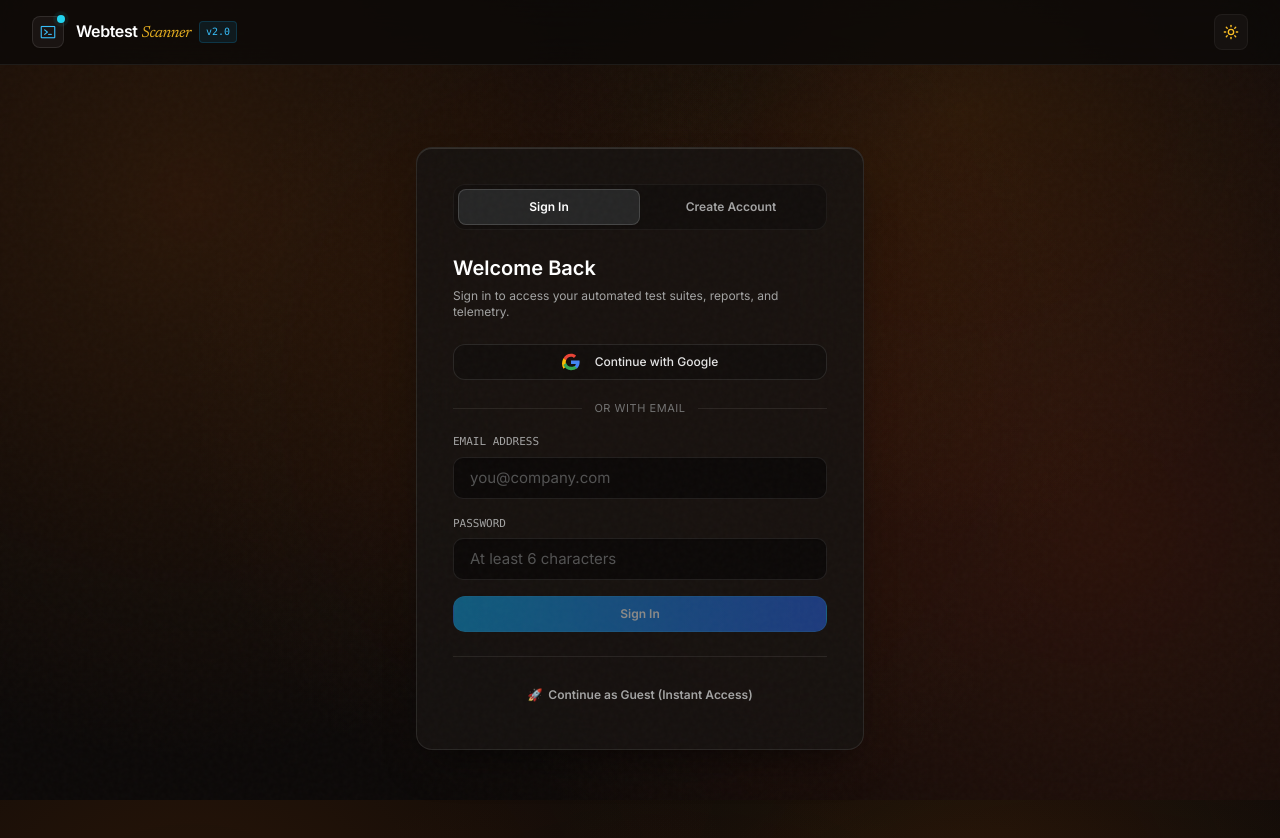
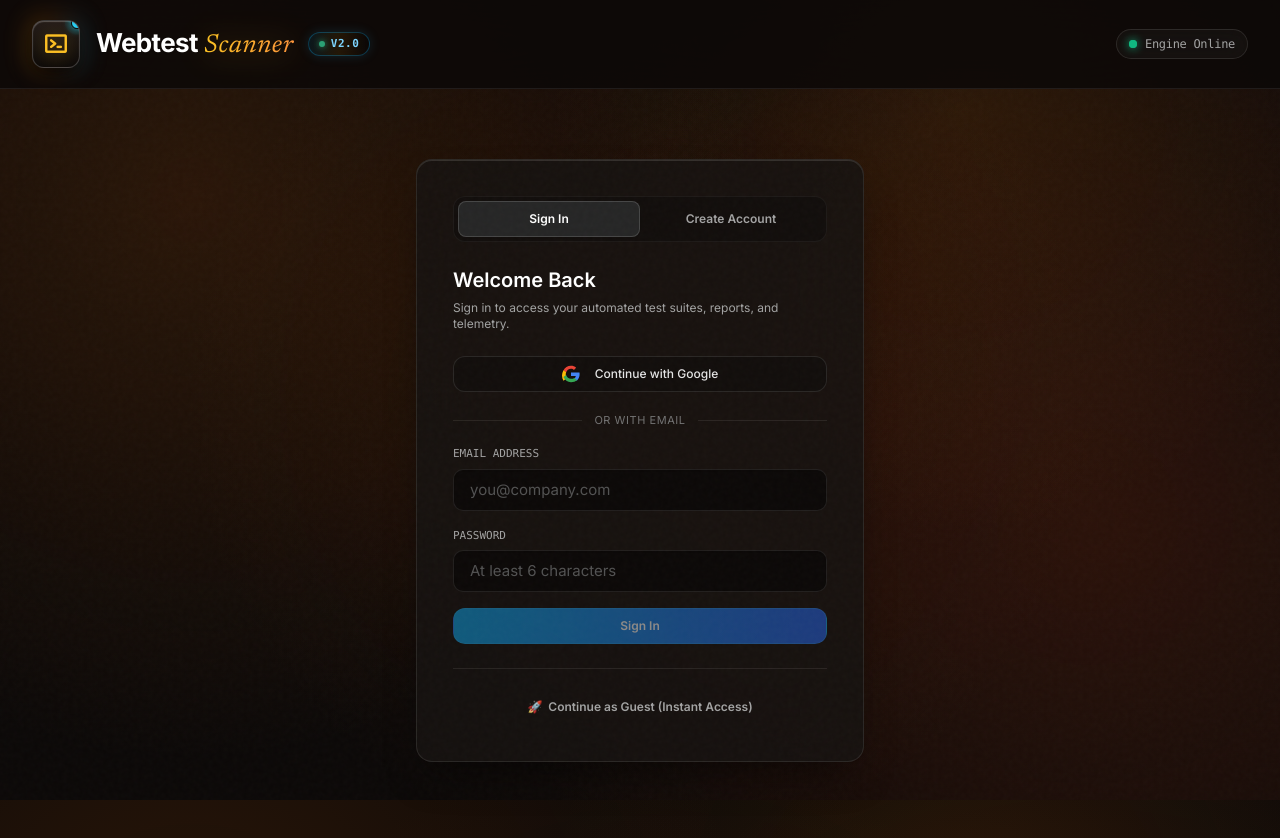
Before and after one commit to Yogeshvar005/Webtest-Scanner, a Next.js app in the folder apps/web/: page /login in a window 1280 px wide. Shown: the top 838 px of the page. Built offline with nearby package versions, Linux system fonts and the light colour scheme; no server answers.

Commit message:
feat(ui): redesign brand header and remove theme toggle

```diff
--- a/apps/web/src/app/login/page.tsx
+++ b/apps/web/src/app/login/page.tsx
@@ -3,8 +3,6 @@
 import { useState, useEffect } from 'react';
 import { useRouter } from 'next/navigation';
 import Link from 'next/link';
-import { Sun, Moon } from 'lucide-react';
-import { Radar, Wordmark } from '../glyphs';
 import { useAuth } from '../../lib/auth-context';
 
 function GoogleIcon() {
@@ -33,23 +31,7 @@
 export default function LoginPage() {
   const router = useRouter();
   const { user, loading: authLoading, signInWithEmail, signUpWithEmail, signInWithGoogle } = useAuth();
-  const [resolvedTheme, setResolvedTheme] = useState<'dark' | 'light'>('dark');
-  const [mounted, setMounted] = useState(false);
 
-  const setTheme = (theme: 'dark' | 'light') => {
-    setResolvedTheme(theme);
-    if (typeof document !== 'undefined') {
-      if (theme === 'dark') {
-        document.documentElement.classList.add('dark');
-      } else {
-        document.documentElement.classList.remove('dark');
-      }
-    }
-  };
-
-  useEffect(() => {
-    setMounted(true);
-  }, []);
 
   const [mode, setMode] = useState<'signin' | 'signup'>('signin');
   const [email, setEmail] = useState('');
@@ -113,41 +95,49 @@
 
   return (
     <div className="min-h-screen flex flex-col">
-      <header className="sticky top-0 z-30 border-b border-white/[0.07] bg-[#0c0908]/80 backdrop-blur-xl px-4 lg:px-8 py-3.5 mb-8">
+      <header className="sticky top-0 z-30 border-b border-white/[0.08] bg-[#0c0908]/85 backdrop-blur-2xl px-4 lg:px-8 py-4 sm:py-5 mb-8">
         <div className="max-w-7xl mx-auto flex items-center justify-between">
-          <Link href="/" className="flex items-center space-x-3 group text-left">
-            <div className="relative w-8 h-8 rounded-lg bg-[#1a1412] border border-white/10 flex items-center justify-center text-sky-400 group-hover:border-sky-500/40 transition-colors shadow-sm">
-              <i className="ph ph-terminal-window text-lg" />
-              <span className="absolute -top-0.5 -right-0.5 w-2 h-2 rounded-full bg-cyan-400 animate-ping" />
-              <span className="absolute -top-0.5 -right-0.5 w-2 h-2 rounded-full bg-cyan-400" />
+          <Link href="/" className="flex items-center space-x-3.5 sm:space-x-4 group text-left cursor-pointer transition-transform duration-200 active:scale-[0.99]">
+            {/* Designer Glowing Brand Mark */}
+            <div className="relative flex items-center justify-center">
+              <div className="absolute -inset-1.5 rounded-2xl bg-gradient-to-r from-amber-500/30 via-orange-500/20 to-sky-500/30 blur-md opacity-70 group-hover:opacity-100 group-hover:scale-110 transition-all duration-500" />
+              <div className="relative w-11 h-11 sm:w-12 sm:h-12 rounded-xl bg-gradient-to-b from-[#241c19] via-[#16110f] to-[#0c0908] border border-white/20 group-hover:border-amber-400/50 shadow-[0_8px_20px_-4px_rgba(0,0,0,0.8),inset_0_1px_1px_rgba(255,255,255,0.25)] flex items-center justify-center transition-all duration-300 overflow-hidden">
+                <div className="absolute inset-0 bg-gradient-to-r from-transparent via-white/10 to-transparent -translate-x-full group-hover:translate-x-full transition-transform duration-1000 ease-in-out" />
+                <i className="ph-bold ph-terminal-window text-2xl sm:text-[26px] text-amber-400 group-hover:text-amber-300 transition-colors drop-shadow-[0_2px_10px_rgba(251,191,36,0.45)]" />
+                <span className="absolute -top-1 -right-1 flex h-3 w-3">
+                  <span className="animate-ping absolute inline-flex h-full w-full rounded-full bg-cyan-400 opacity-75" />
+                  <span className="relative inline-flex rounded-full h-3 w-3 bg-gradient-to-tr from-cyan-400 to-sky-400 border border-[#0c0908] shadow-[0_0_8px_rgba(34,211,238,0.9)]" />
+                </span>
+              </div>
             </div>
-            <div className="flex items-center space-x-2">
-              <span className="text-base font-semibold tracking-tight text-white group-hover:text-neutral-100 transition-colors">
-                Webtest <span className="animate-logo-shimmer font-serif italic text-amber-400/90 font-normal">Scanner</span>
-              </span>
-              <span className="px-1.5 py-0.5 rounded text-[10px] font-mono bg-sky-500/10 text-sky-400 border border-sky-500/20">
+
+            {/* Designer Typography & Badge */}
+            <div className="flex items-center space-x-2.5 sm:space-x-3.5">
+              <div className="flex items-baseline space-x-1 sm:space-x-1.5">
+                <span className="text-xl sm:text-2xl lg:text-[26px] font-extrabold tracking-tight text-white font-sans drop-shadow-sm group-hover:text-neutral-100 transition-colors">
+                  Webtest
+                </span>
+                <span className="text-xl sm:text-2xl lg:text-[26px] font-serif italic font-normal tracking-wide text-transparent bg-clip-text bg-gradient-to-r from-amber-200 via-amber-400 to-orange-400 animate-logo-shimmer select-none drop-shadow-[0_2px_16px_rgba(251,191,36,0.4)]">
+                  Scanner
+                </span>
+              </div>
+              <span className="inline-flex items-center gap-1.5 px-2.5 py-0.5 rounded-full text-[11px] font-mono font-semibold uppercase tracking-wider bg-gradient-to-r from-sky-500/10 via-amber-500/10 to-transparent border border-sky-500/30 text-sky-300 shadow-[0_0_12px_rgba(56,189,248,0.15)] backdrop-blur-sm">
+                <span className="w-1.5 h-1.5 rounded-full bg-emerald-400 animate-pulse shadow-[0_0_6px_#34d399]" />
                 v2.0
               </span>
             </div>
           </Link>
 
-          <button
-              type="button"
-              className="p-2 rounded-lg bg-[#15110f] hover:bg-[#1f1916] text-neutral-400 hover:text-white transition-colors border border-white/5 cursor-pointer"
-              onClick={() => setTheme(resolvedTheme === 'dark' ? 'light' : 'dark')}
-              title={mounted && resolvedTheme === 'dark' ? 'Switch to Light Mode' : 'Switch to Dark Mode'}
-              aria-label="Toggle light / dark mode"
-            >
-              {mounted ? (
-                resolvedTheme === 'dark' ? (
-                  <Sun size={16} className="text-amber-400" />
-                ) : (
-                  <Moon size={16} className="text-sky-400" />
-                )
-              ) : (
-                <Sun size={16} className="text-amber-400" />
-              )}
-            </button>
+          {/* Designer Telemetry Pill */}
+          <div className="flex items-center gap-3">
+            <div className="hidden sm:inline-flex items-center gap-2 px-3 py-1.5 rounded-full text-xs font-mono text-neutral-300 bg-white/[0.04] border border-white/10 shadow-inner backdrop-blur-md">
+              <span className="relative flex h-2 w-2">
+                <span className="animate-ping absolute inline-flex h-full w-full rounded-full bg-emerald-400 opacity-75" />
+                <span className="relative inline-flex rounded-full h-2 w-2 bg-emerald-500 shadow-[0_0_8px_#10b981]" />
+              </span>
+              <span className="tracking-tight text-neutral-400">Engine Online</span>
+            </div>
+          </div>
         </div>
       </header>
 
```
Also changed, not shown: apps/web/src/app/admin/page.tsx (+18 -15 lines), apps/web/src/app/page.tsx (+17 -23 lines), apps/web/src/app/tailwind-compiled.css.
